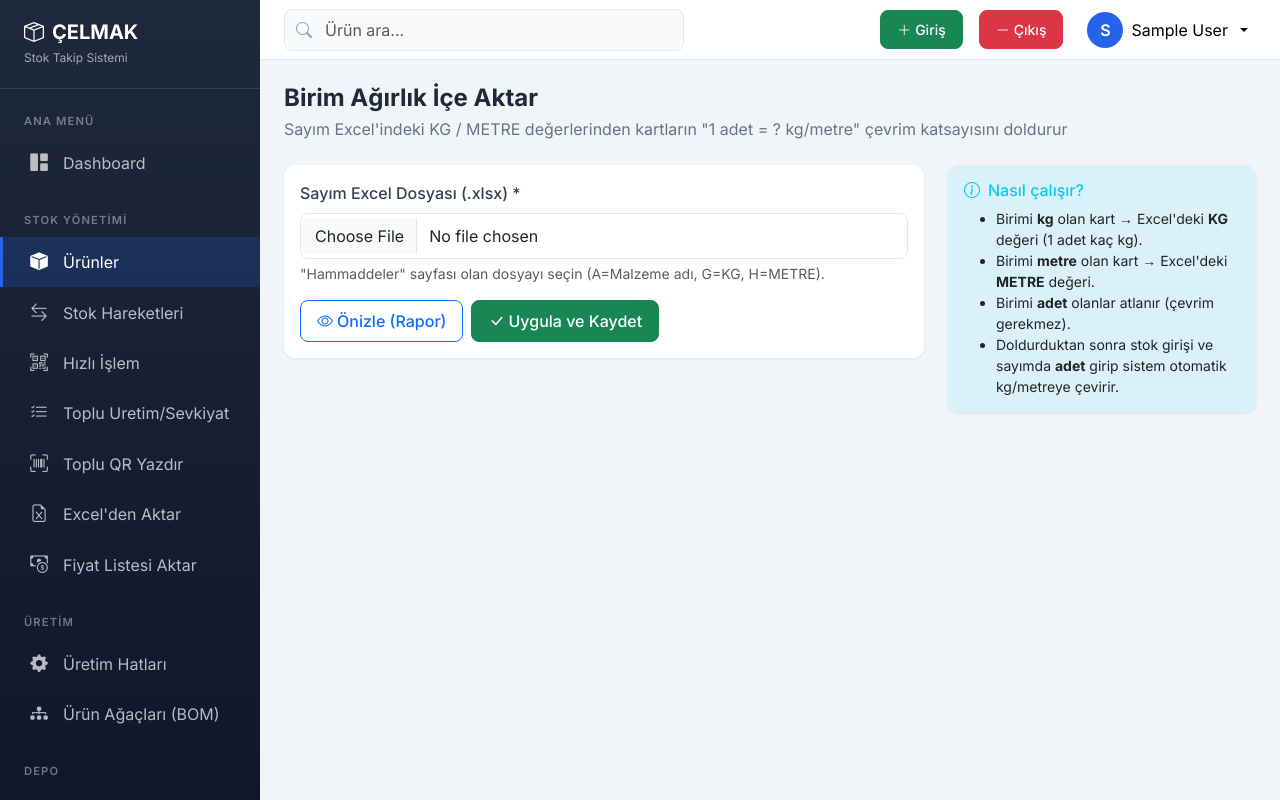
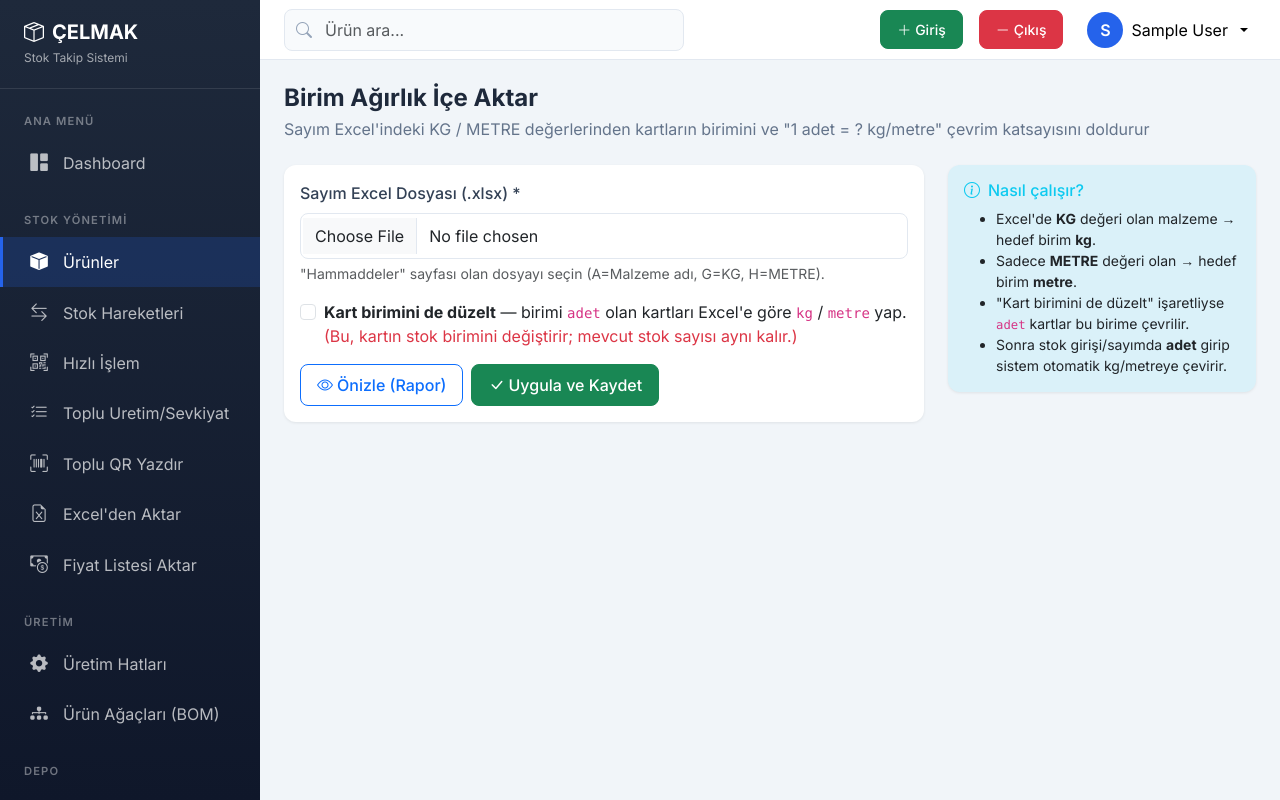
Before and after one commit to bcilak/celmakstok, a Flask app: page /products/unit-weight/import in a window 1280 px wide. Run offline with Flask 3, Linux system fonts and the light colour scheme; a user stored in the database is signed in; tables that the repository leaves empty hold one stand-in row (values such as "Sample post"); some libraries are stand-ins or nearby versions.

Commit message:
Birim agirlik import: teshis paneli + isme gore eslestirme + birim duzeltme secenegi
Co-Authored-By: Claude Opus 4.8 <noreply@anthropic.com>

```diff
--- a/app/routes/products.py
+++ b/app/routes/products.py
@@ -53,8 +53,13 @@ def unit_weight_import():
             flash("Dosyada 'Hammaddeler' sayfası bulunamadı.", 'error')
             return redirect(url_for('products.unit_weight_import'))
 
+        fix_unit = request.form.get('fix_unit') == '1'  # kart birimini de kg/metre yap
+
         ws = wb['Hammaddeler']
+        # Excel her malzeme icin hedef birim + katsayiyi belirler:
+        # KG>0 -> ('kg', kg) ; yoksa METRE>0 -> ('metre', mt)
         factors = {}
+        excel_samples = []
         for r in range(4, ws.max_row + 1):
             name = ws.cell(r, 1).value
             g = ws.cell(r, 7).value   # G = KG (kg/adet)
@@ -63,35 +68,62 @@ def unit_weight_import():
                 continue
             kg = float(g) if isinstance(g, (int, float)) else 0.0
             mt = float(h) if isinstance(h, (int, float)) else 0.0
-            factors[_norm(name)] = (kg, mt)
+            if kg > 0:
+                factors[_norm(name)] = ('kg', kg)
+            elif mt > 0:
+                factors[_norm(name)] = ('metre', mt)
+            if len(excel_samples) < 8:
+                excel_samples.append(str(name))
 
-        rows, updated = [], 0
-        for p in Product.query.all():
-            unit = (p.unit_type or '').lower()
-            if unit in ('adet', ''):
-                continue
+        all_products = Product.query.all()
+        rows, updated_w, updated_u, unmatched_samples = [], 0, 0, []
+        unit_dist = {}
+        prod_samples = []
+        for p in all_products:
+            cur = (p.unit_type or '').lower() or '(bos)'
+            unit_dist[cur] = unit_dist.get(cur, 0) + 1
+            if len(prod_samples) < 8:
+                prod_samples.append(p.name)
             f = factors.get(_norm(p.name))
             if not f:
+                if len(unmatched_samples) < 8:
+                    unmatched_samples.append(p.name)
                 continue
-            kg, mt = f
-            new_val = kg if unit in ('kg', 'gr', 'ton') else (mt if unit in ('metre', 'mt') else 0)
-            if not new_val:
-                continue
-            changed = (p.unit_weight != new_val)
-            rows.append({'code': p.code, 'name': p.name, 'unit': unit,
-                         'old': p.unit_weight, 'new': new_val, 'changed': changed})
-            if changed and do_apply:
-                p.unit_weight = new_val
-                updated += 1
+            target_unit, factor = f
+            w_change = (p.unit_weight != factor)
+            u_change = fix_unit and ((p.unit_type or '').lower() != target_unit)
+            rows.append({'code': p.code, 'name': p.name,
+                         'cur_unit': p.unit_type or '(bos)', 'target_unit': target_unit,
+                         'old': p.unit_weight, 'new': factor,
+                         'w_change': w_change, 'u_change': u_change})
+            if do_apply:
+                if w_change:
+                    p.unit_weight = factor
+                    updated_w += 1
+                if u_change:
+                    p.unit_type = target_unit
+                    updated_u += 1
 
         if do_apply:
             db.session.commit()
-            flash(f'{updated} kartın birim ağırlığı güncellendi. Artık giriş/sayımda adet girip kg/metreye çevirebilirsiniz.', 'success')
+            msg = f'{updated_w} kartın birim ağırlığı güncellendi.'
+            if updated_u:
+                msg += f' {updated_u} kartın birimi kg/metre olarak düzeltildi.'
+            flash(msg + ' Artık giriş/sayımda adet girip kg/metreye çevirebilirsiniz.', 'success')
             return redirect(url_for('products.index'))
 
-        changed_count = sum(1 for r in rows if r['changed'])
+        diag = {
+            'excel_count': len(factors),
+            'excel_samples': excel_samples,
+            'product_count': len(all_products),
+            'unit_dist': unit_dist,
+            'prod_samples': prod_samples,
+            'unmatched_samples': unmatched_samples,
+        }
+        changed_count = sum(1 for r in rows if r['w_change'] or r['u_change'])
         return render_template('products/unit_weight_import.html',
-                               rows=rows, matched=len(rows), changed_count=changed_count)
+                               rows=rows, matched=len(rows), changed_count=changed_count,
+                               fix_unit=fix_unit, diag=diag)
 
     return render_template('products/unit_weight_import.html', rows=None)
 
--- a/app/templates/products/unit_weight_import.html
+++ b/app/templates/products/unit_weight_import.html
@@ -5,7 +5,7 @@
 {% block content %}
 <div class="page-header">
     <h1 class="page-title">Birim Ağırlık İçe Aktar</h1>
-    <p class="page-subtitle">Sayım Excel'indeki KG / METRE değerlerinden kartların "1 adet = ? kg/metre" çevrim katsayısını doldurur</p>
+    <p class="page-subtitle">Sayım Excel'indeki KG / METRE değerlerinden kartların birimini ve "1 adet = ? kg/metre" çevrim katsayısını doldurur</p>
 </div>
 
 <div class="row">
@@ -20,12 +20,21 @@
                             "Hammaddeler" sayfası olan dosyayı seçin (A=Malzeme adı, G=KG, H=METRE).
                         </div>
                     </div>
+                    <div class="form-check mb-3">
+                        <input class="form-check-input" type="checkbox" name="fix_unit" value="1" id="fixUnit"
+                            {% if fix_unit %}checked{% endif %}>
+                        <label class="form-check-label" for="fixUnit">
+                            <strong>Kart birimini de düzelt</strong> — birimi <code>adet</code> olan kartları
+                            Excel'e göre <code>kg</code> / <code>metre</code> yap.
+                            <span class="text-danger">(Bu, kartın stok birimini değiştirir; mevcut stok sayısı aynı kalır.)</span>
+                        </label>
+                    </div>
                     <div class="d-flex gap-2">
                         <button type="submit" name="apply" value="0" class="btn btn-outline-primary">
                             <i class="bi bi-eye me-1"></i>Önizle (Rapor)
                         </button>
                         <button type="submit" name="apply" value="1" class="btn btn-success"
-                            onclick="return confirm('Kartların birim ağırlıkları güncellenecek. Devam edilsin mi?');">
+                            onclick="return confirm('Kartlar güncellenecek. Devam edilsin mi?');">
                             <i class="bi bi-check-lg me-1"></i>Uygula ve Kaydet
                         </button>
                     </div>
@@ -41,38 +50,64 @@
             </div>
             <div class="card-body p-0">
                 {% if rows %}
-                <div class="table-responsive" style="max-height:480px; overflow-y:auto;">
+                <div class="table-responsive" style="max-height:420px; overflow-y:auto;">
                     <table class="table table-sm table-hover mb-0">
                         <thead class="table-light" style="position:sticky; top:0;">
                             <tr>
-                                <th>Kod</th><th>Malzeme</th><th>Birim</th>
-                                <th class="text-end">Eski</th><th class="text-end">Yeni (1 adet =)</th>
+                                <th>Kod</th><th>Malzeme</th>
+                                <th>Mevcut birim</th><th>Hedef birim</th>
+                                <th class="text-end">1 adet =</th>
                             </tr>
                         </thead>
                         <tbody>
                             {% for r in rows %}
-                            <tr class="{{ 'table-success' if r.changed else '' }}">
+                            <tr class="{{ 'table-success' if (r.w_change or r.u_change) else '' }}">
                                 <td>{{ r.code }}</td>
                                 <td>{{ r.name }}</td>
-                                <td><span class="badge bg-secondary">{{ r.unit }}</span></td>
-                                <td class="text-end text-muted">{{ r.old if r.old is not none else '—' }}</td>
-                                <td class="text-end fw-medium">{{ r.new }} {{ r.unit }}</td>
+                                <td>
+                                    <span class="badge bg-secondary">{{ r.cur_unit }}</span>
+                                    {% if r.u_change %}<i class="bi bi-arrow-right"></i>{% endif %}
+                                </td>
+                                <td><span class="badge {{ 'bg-warning text-dark' if r.u_change else 'bg-light text-dark' }}">{{ r.target_unit }}</span></td>
+                                <td class="text-end fw-medium">{{ r.new }} {{ r.target_unit }}</td>
                             </tr>
                             {% endfor %}
                         </tbody>
                     </table>
                 </div>
                 <div class="p-3 border-top">
-                    Sonuç iyiyse, <strong>aynı dosyayı tekrar seçip</strong> yukarıdaki
+                    Sonuç iyiyse, <strong>aynı dosyayı tekrar seçip</strong> (birim de düzeltilecekse kutucuğu işaretleyip)
                     <span class="text-success">"Uygula ve Kaydet"</span> butonuna basın.
                 </div>
                 {% else %}
                 <div class="p-4 text-center text-muted">
-                    Eşleşen kg/metre kartı bulunamadı. Ürün adları Excel'deki adlarla birebir eşleşmiyor olabilir.
+                    Eşleşen kart bulunamadı. Aşağıdaki teşhis bilgisine bakın (isimler tutuyor mu?).
                 </div>
                 {% endif %}
             </div>
         </div>
+
+        {% if diag %}
+        <div class="card mt-3 border-info">
+            <div class="card-header bg-info bg-opacity-10"><i class="bi bi-bug me-2"></i>Teşhis</div>
+            <div class="card-body small">
+                <p class="mb-1">Excel'den okunan katsayı: <strong>{{ diag.excel_count }}</strong> malzeme</p>
+                <p class="mb-1">Sistemdeki ürün sayısı: <strong>{{ diag.product_count }}</strong></p>
+                <p class="mb-1">Ürün birim dağılımı:
+                    {% for u, c in diag.unit_dist.items() %}<span class="badge bg-secondary me-1">{{ u }}: {{ c }}</span>{% endfor %}
+                </p>
+                <hr class="my-2">
+                <p class="mb-1"><strong>Örnek Excel adları:</strong></p>
+                <ul class="mb-2">{% for n in diag.excel_samples %}<li><code>{{ n }}</code></li>{% endfor %}</ul>
+                <p class="mb-1"><strong>Örnek sistem ürün adları:</strong></p>
+                <ul class="mb-2">{% for n in diag.prod_samples %}<li><code>{{ n }}</code></li>{% endfor %}</ul>
+                {% if diag.unmatched_samples %}
+                <p class="mb-1"><strong>Eşleşmeyen örnek ürünler:</strong></p>
+                <ul class="mb-0">{% for n in diag.unmatched_samples %}<li><code>{{ n }}</code></li>{% endfor %}</ul>
+                {% endif %}
+            </div>
+        </div>
+        {% endif %}
         {% endif %}
     </div>
 
@@ -81,10 +116,10 @@
             <div class="card-body">
                 <h6 class="card-title text-info"><i class="bi bi-info-circle me-2"></i>Nasıl çalışır?</h6>
                 <ul class="small mb-0">
-                    <li>Birimi <strong>kg</strong> olan kart → Excel'deki <strong>KG</strong> değeri (1 adet kaç kg).</li>
-                    <li>Birimi <strong>metre</strong> olan kart → Excel'deki <strong>METRE</strong> değeri.</li>
-                    <li>Birimi <strong>adet</strong> olanlar atlanır (çevrim gerekmez).</li>
-                    <li>Doldurduktan sonra stok girişi ve sayımda <strong>adet</strong> girip sistem otomatik kg/metreye çevirir.</li>
+                    <li>Excel'de <strong>KG</strong> değeri olan malzeme → hedef birim <strong>kg</strong>.</li>
+                    <li>Sadece <strong>METRE</strong> değeri olan → hedef birim <strong>metre</strong>.</li>
+                    <li>"Kart birimini de düzelt" işaretliyse <code>adet</code> kartlar bu birime çevrilir.</li>
+                    <li>Sonra stok girişi/sayımda <strong>adet</strong> girip sistem otomatik kg/metreye çevirir.</li>
                 </ul>
             </div>
         </div>
```
